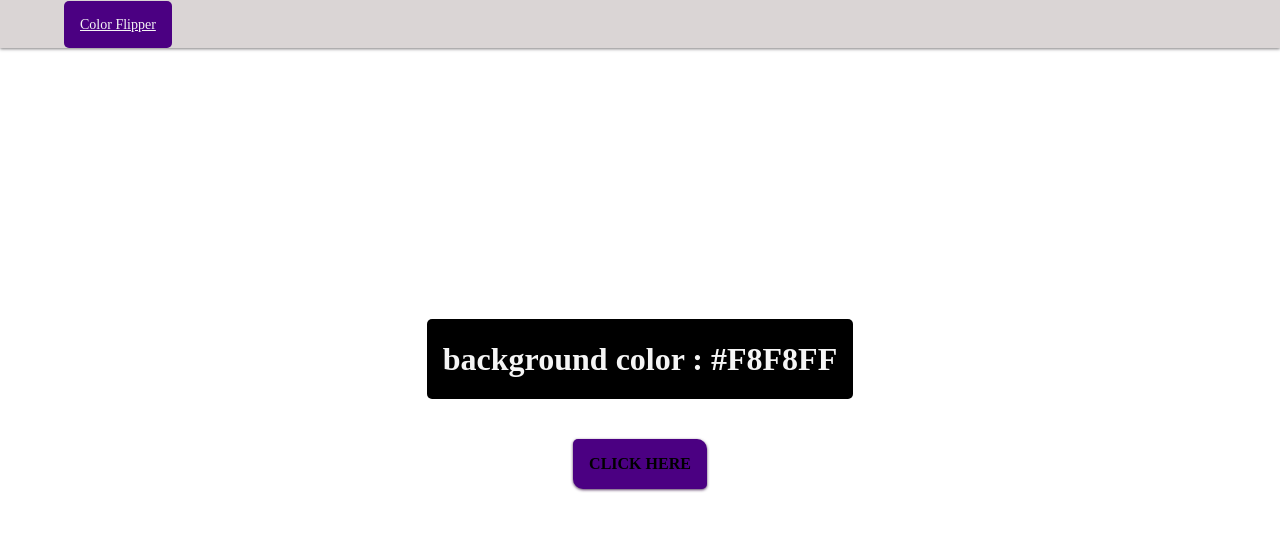
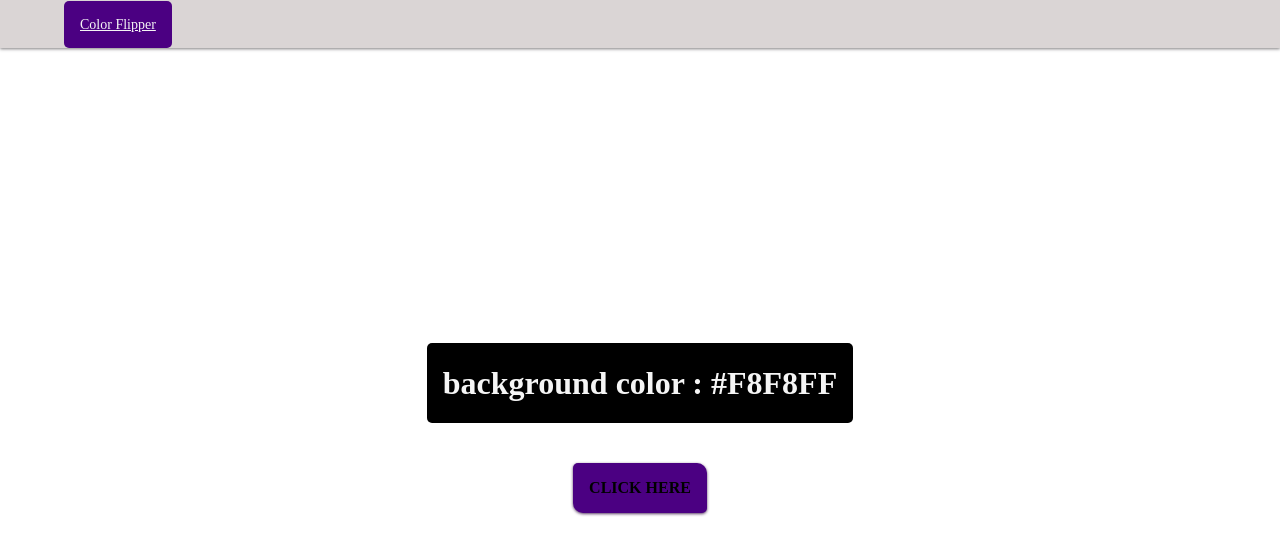
Before and after one commit to tpambrose/Color-flipper, a plain HTML site: page index.html in a window 1280 px wide. Drawn offline with Linux system fonts and the light colour scheme.

Commit message:
Update styles.css

```diff
--- a/styles.css
+++ b/styles.css
@@ -28,12 +28,6 @@ h2 {
 h2 {
   font-size: 2rem;
 }
-
-
-
-
-
-
 
 main {
   min-height: 100vh;
@@ -80,11 +74,7 @@ nav a:hover {
   background-color: blueviolet;
 }
 
-main {
-  min-height: calc(100vh - 3rem);
-  display: grid;
-  place-items: center;
-}
+
 .container {
   text-align: center;
 }
```
